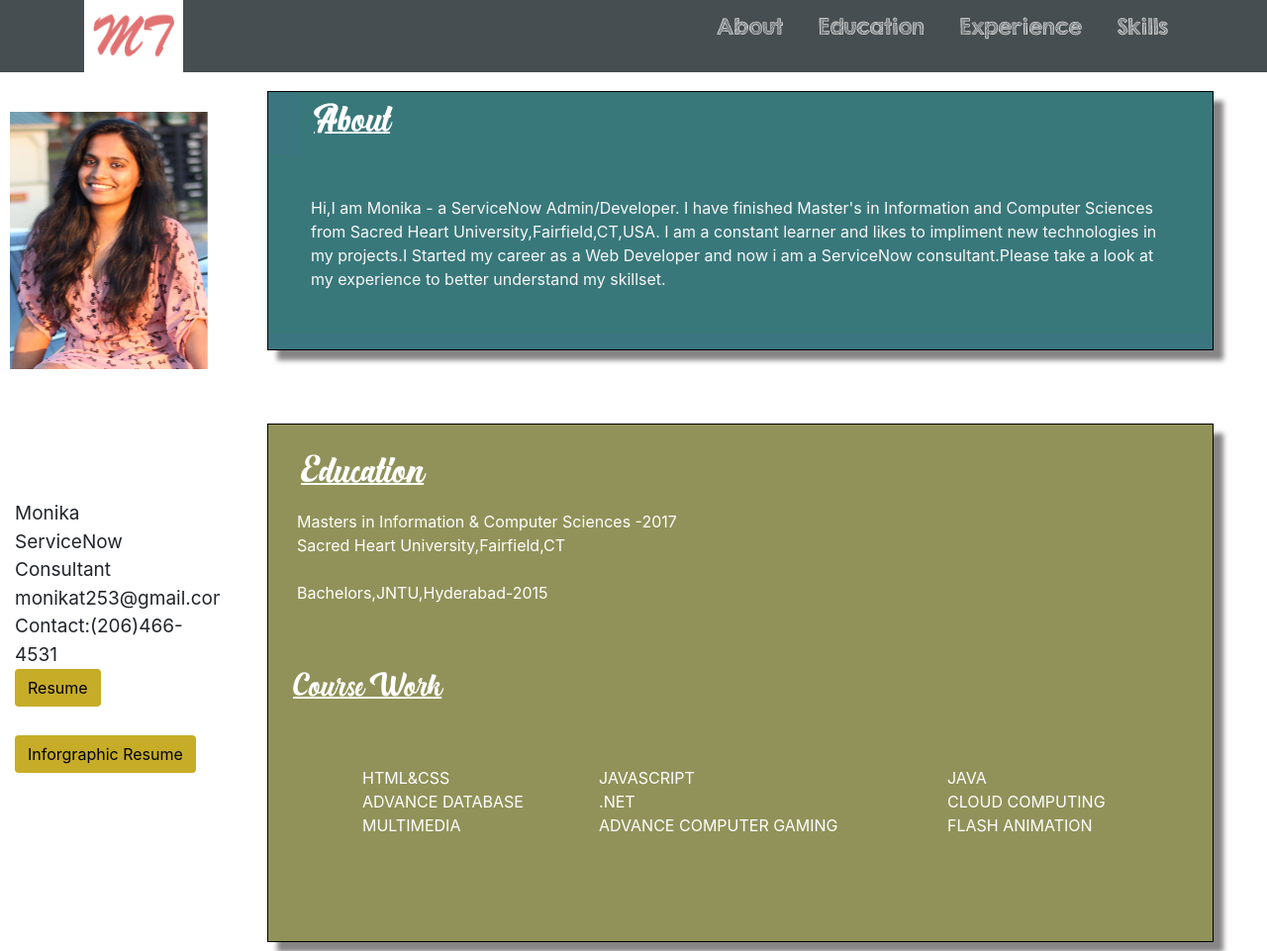
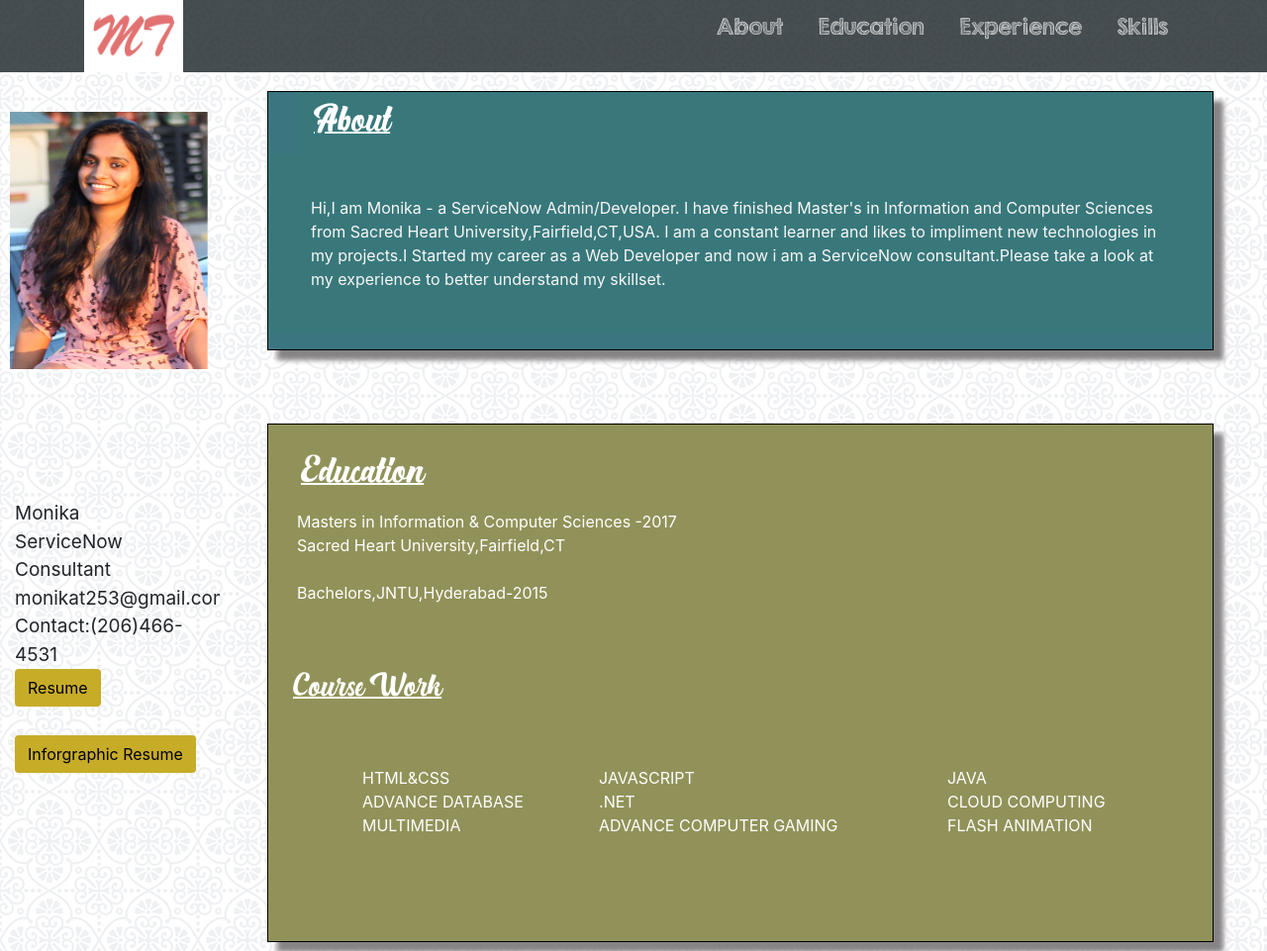
Before and after one commit to Monika253/Portfolio, a plain HTML site: page index.html in a window 1280 px wide. Shown: the top 961 px of the page at 99% size. Drawn offline with nearby package versions, Linux system fonts and the light colour scheme.

Commit message:
Update stylesheet.css

```diff
--- a/stylesheet.css
+++ b/stylesheet.css
@@ -1,5 +1,5 @@
 body{
-background-image: url('assets/images/background copy.png');
+background-image: url('background copy.png');
 background-attachment: fixed;
 
 
```
